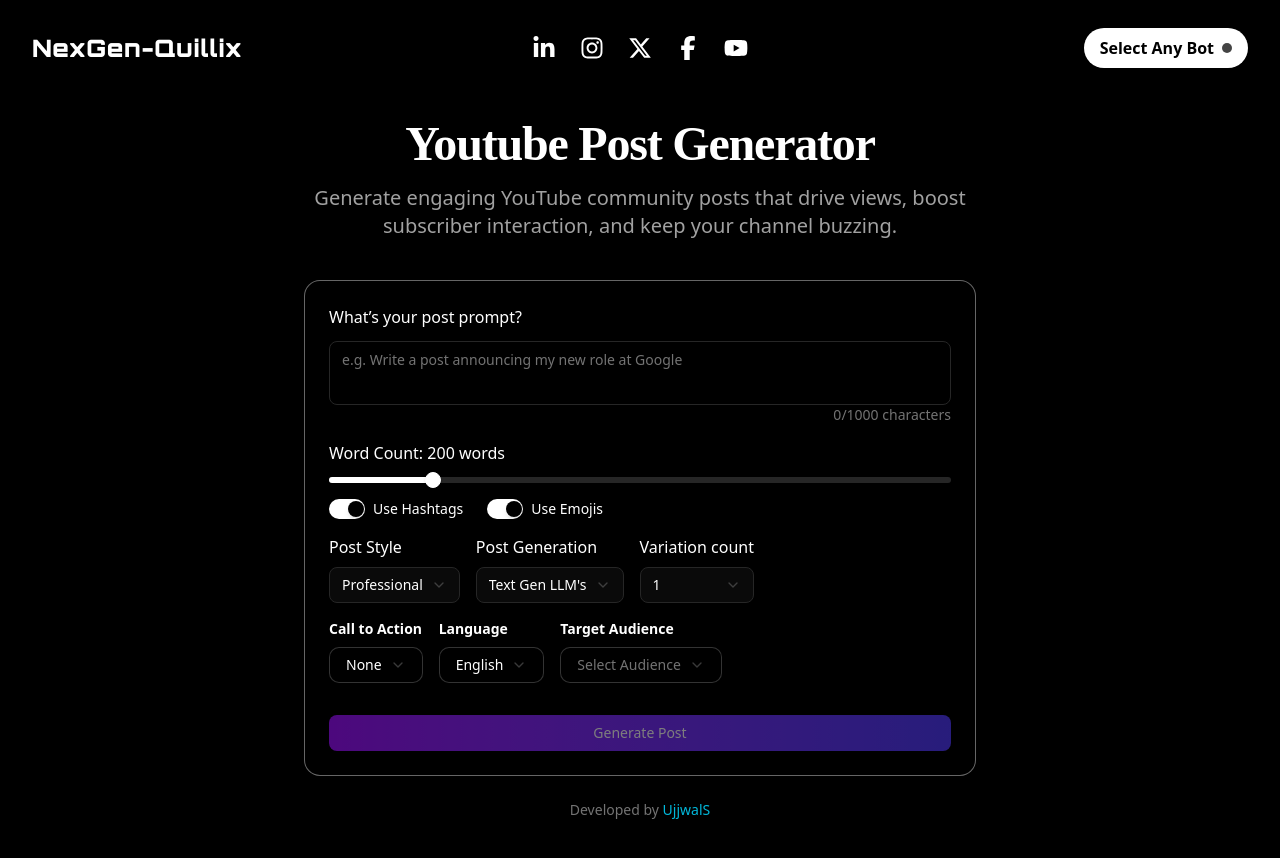
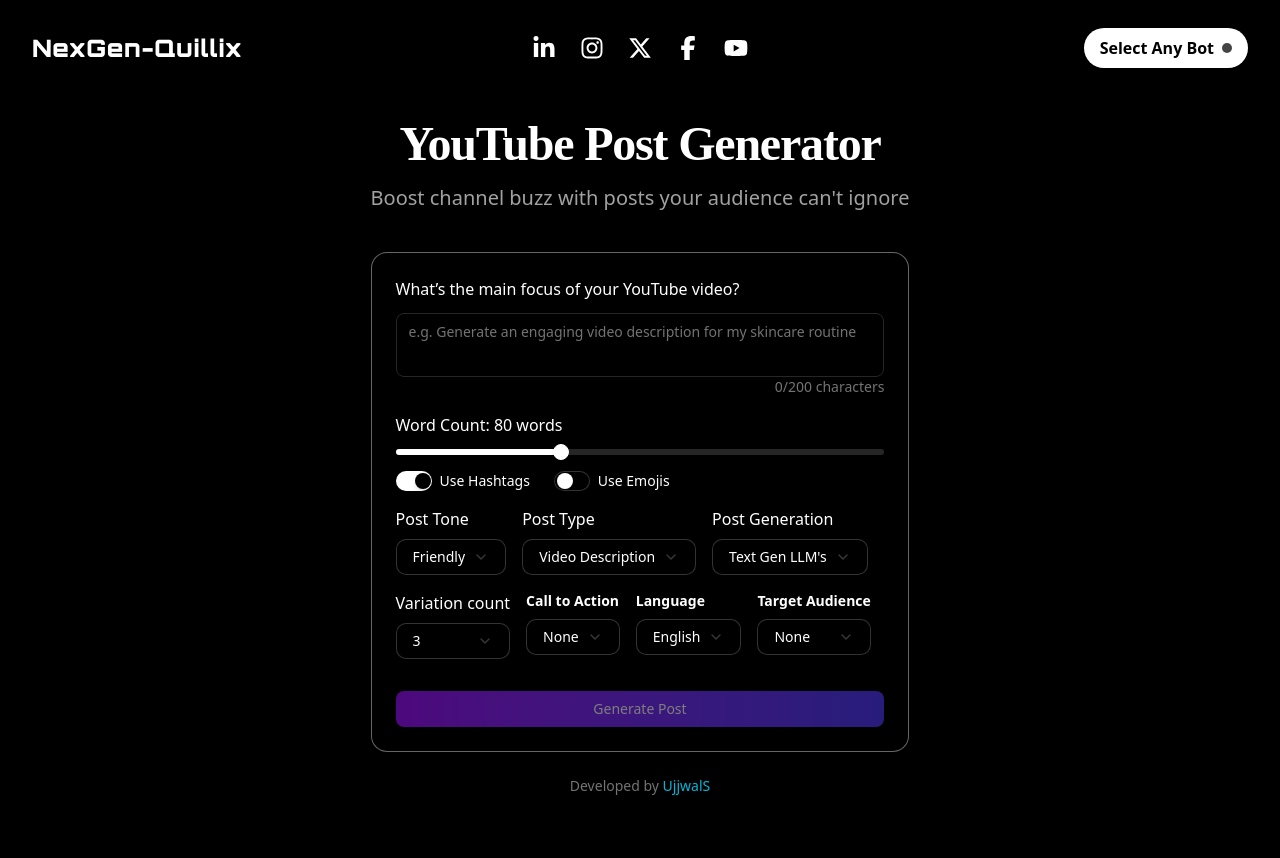
Before and after one commit to UjjwalSaini07/NexGen-Quillix, a Next.js app in the folder frontend/: page /youtube in a window 1280 px wide. Shown: the top 858 px of the page. Built offline with nearby package versions, Linux system fonts and the light colour scheme.

Commit message:
Enhance YouTube post generator options and UI
Expanded post style, type, CTA, language, and audience options for more flexibility. Improved UI labels, default values, and select dropdowns for better user experience. Added post type to result card and refactored state management for consistency.

```diff
--- a/frontend/src/components/youtube/youtubePost.jsx
+++ b/frontend/src/components/youtube/youtubePost.jsx
@@ -1,55 +1,38 @@
 "use client";
 
 import { useState, useEffect } from "react";
-import { generatePost } from "../../utils/youtubegeneratePost";
-import { Loader2, Copy, Save, RefreshCw, FileText, Type, MessageSquareText } from "lucide-react";
 import { toast } from "react-toastify";
-import {
-  Card,
-  CardHeader,
-  CardContent,
-  CardTitle,
-} from "../ui/card";
 import { Textarea } from "../ui/textarea";
 import { Button } from "../ui/button";
 import { Label } from "../ui/label";
 import { Slider } from "../ui/slider";
 import { Switch } from "../ui/switch";
-import {
-  Select,
-  SelectTrigger,
-  SelectContent,
-  SelectItem,
-  SelectValue,
-} from "../ui/select";
+import { Card, CardHeader, CardContent, CardTitle, } from "../ui/card";
+import { Select, SelectTrigger, SelectContent, SelectItem, SelectValue, } from "../ui/select";
+import { Loader2, Copy, Save, RefreshCw, FileText, Type, MessageSquareText } from "lucide-react";
+import { generatePost } from "../../utils/youtubegeneratePost";
 import "react-toastify/dist/ReactToastify.css";
 
-const postStyles = [
-  "Professional",
-  "Casual",
-  "Informative",
-  "Motivational",
-  "Witty",
-  "Inspirational",
-  "Direct",
-  "Narrative",
-  "Concise",
-  "Technical",
-];
+const postStyles = [ "Professional", "Friendly", "Sarcastic", "Bold", "Funny", "Relatable", "Inspiring", "Thought-Provoking", "Controversial", "Motivational" ];
+const postTypeOptions = [ "Community Text Post", "Video Title", "Video Description", "Video Caption", "Poll", "Shorts Caption", "Question Post", "Image Post Caption", "Behind-the-Scenes Post", "Announcement" ];
 const postGenerationOptions = ["Text Gen LLM's", "Images Gen LLM's", "Video Gen LLM's", "Audio Gen LLM's"];
-const variationOptions = ["1", "2", "3", "4", "5", "6"];
+const variationOptions = ["1", "2", "3", "4", "5", "6", "7", "8", "9", "10"];
+const ctaOptions = [ "None", "Watch Now", "Like & Subscribe", "Comment Below", "Share This Video", "Turn On Notifications", "Watch Next Video", "Join Channel Membership", "Check Description", "Support the Channel"];
+const languages = [ { label: "English", value: "en" }, { label: "Hindi", value: "hi" }, { label: "Spanish", value: "es" }, { label: "French", value: "fr" }, { label: "German", value: "de" }, { label: "Chinese", value: "zh" }, { label: "Japanese", value: "ja" }, { label: "Arabic", value: "ar" }, { label: "Portuguese", value: "pt" }, { label: "Russian", value: "ru" },];
+const audienceOptions = [ "None", "General Viewers", "Kids", "Gamers", "Vlog Fans", "Tech Review Watchers", "DIY & How-To Seekers", "Education & Study Community", "Fitness & Wellness Enthusiasts", "Music & Entertainment Fans", "Aspiring YouTubers & Creators" ];
 
 const ResultCard = ({ result, index, onCopy, onSave, onRegenerate }) => {
-  const savedCta = localStorage.getItem("cta") || "Basic";
-  const savedAudience = localStorage.getItem("audience") || "General";
+  const savedcta = localStorage.getItem("cta") || "Watch Now";
+  const savedAudience = localStorage.getItem("audience") || "General Viewers";
   const savedLanguage = localStorage.getItem("language") || "en";
+  const savedPostType = localStorage.getItem("postType") || "Video Description";
 
   return (
     <Card className="backdrop-blur-xl bg-white/5 border border-white/10 text-white rounded-2xl shadow-2xl hover:shadow-[0_0_40px_#ffffff22] transition-shadow duration-300 group overflow-hidden">
       <CardHeader className="flex justify-between items-start px-6 pt-6 pb-4">
         <div>
           <CardTitle className="text-xl font-semibold tracking-tight">
-            ✨ Variation {index + 1}
+            ✨ Variation Post {index + 1}
           </CardTitle>
         </div>
         <div className="flex gap-2">
@@ -94,13 +77,16 @@
               Category: {result.category || "General"}
             </span>
             <span className="bg-white/10 text-white/80 px-2 py-1 rounded-full">
-              CTA: {savedCta}
+              Call to Action: {savedcta}
             </span>
             <span className="bg-white/10 text-white/80 px-2 py-1 rounded-full">
               Target Audience: {savedAudience}
             </span>
             <span className="bg-white/10 text-white/80 px-2 py-1 rounded-full">
               Language: {savedLanguage.toUpperCase()}
+            </span>
+            <span className="bg-white/10 text-white/80 px-2 py-1 rounded-full">
+              Post Type: {savedPostType.toUpperCase()}
             </span>
           </div>
         </div>
@@ -111,17 +97,19 @@
 
 export default function YoutubePost() {
   const [prompt, setPrompt] = useState("");
-  const [wordCount, setWordCount] = useState(200);
+  const [wordCount, setWordCount] = useState(80);
   const [useHashtags, setUseHashtags] = useState(true);
-  const [useEmojis, setUseEmojis] = useState(true);
-  const [postStyle, setPostStyle] = useState("Professional");
+  const [useEmojis, setUseEmojis] = useState(false);
+  const [postStyle, setPostStyle] = useState("Friendly");
+  const [postType, setPostType] = useState("Video Description");
   const [postGenerations, setPostGenerations] = useState("Text Gen LLM's");
-  const [variations, setVariations] = useState("1");
+  const [variations, setVariations] = useState("3");
+  const [cta, setCta] = useState("None");
+  const [language, setLanguage] = useState("en");
+  const [audience, setAudience] = useState("None");
   const [loading, setLoading] = useState(false);
   const [results, setResults] = useState([]);
-  const [cta, setCta] = useState("none");
-  const [audience, setAudience] = useState("");
-  const [language, setLanguage] = useState("en");
+
   useEffect(() => {
     localStorage.setItem("cta", cta);
   }, [cta]);
@@ -133,6 +121,10 @@
   useEffect(() => {
     localStorage.setItem("language", language);
   }, [language]);
+
+  useEffect(() => {
+    localStorage.setItem("postType", postType);
+  }, [postType]);
 
   const handleGenerate = async () => {
     if (!prompt.trim()) {
@@ -147,11 +139,12 @@
       prompt,
       words: wordCount,
       tone: postStyle.toLowerCase(),
-      template: "informative",
       add_hashtags: useHashtags,
       add_emojis: useEmojis,
+      postTypeOptions: postType,
       variations: parseInt(variations),
       call_to_action: cta === "none" ? null : cta,
+      language: language,
       audience: audience === "none" ? null : audience,
     };
 
@@ -181,47 +174,56 @@
     }
   };
 
+  const regeneratePost = async (text) => {
+    try {
+      await handleGenerate();
+      toast.success("✨ Posts regenerated successfully!");
+    } catch {
+      toast.error("Failed to regenerate posts!");
+    }
+  };
+
   return (
     <main className="min-h-screen text-white px-4 py-12">
       <div className="max-w-4xl mx-auto space-y-10">
         <div className="text-center">
           <h1 style={{ fontFamily: "'Times New Roman', Times, serif" }} className="text-3xl sm:text-4xl lg:text-5xl font-extrabold mb-4 tracking-tight text-white">
-            Youtube Post Generator
+            YouTube Post Generator
           </h1>
           <p className="text-base sm:text-lg lg:text-xl text-neutral-400 max-w-2xl mx-auto">
-             Generate engaging YouTube community posts that drive views, boost subscriber interaction, and keep your channel buzzing.
+             Boost channel buzz with posts your audience can't ignore
           </p>
         </div>
 
         <Card className="bg-black/10 backdrop-blur-md border border-white/40 text-white p-6 rounded-2xl shadow-lg ">
           <div className="space-y-4">
             <div>
-              <Label className="text-white text-md mb-3">What’s your post prompt?</Label>
+              <Label className="text-white text-md mb-3">What’s the main focus of your YouTube video?</Label>
               <Textarea
                 rows={4}
                 className="bg-neutral-960 border border-neutral-800 text-white placeholder:text-neutral-500 resize-none"
-                placeholder="e.g. Write a post announcing my new role at Google"
+                placeholder="e.g. Generate an engaging video description for my skincare routine"
                 value={prompt}
-                maxLength={1000}
+                maxLength={200}
                 onChange={(e) => setPrompt(e.target.value)}
               />
               <div className="text-right text-sm text-neutral-500">
-                {prompt.length}/1000 characters
+                {prompt.length}/200 characters
               </div>
             </div>
 
             <div>
               <Label className="text-white text-md mb-3">Word Count: {wordCount} words</Label>
               <Slider
-                min={50}
-                max={1000}
+                min={20}
+                max={200}
                 step={1}
                 defaultValue={[wordCount]}
                 onValueChange={(val) => setWordCount(val[0])}
               />
             </div>
 
-            <div className="flex items-center gap-6">
+            <div className="grid grid-cols-2 gap-3 sm:flex sm:flex-row items-center sm:gap-6">
               <label className="flex items-center gap-2">
                 <Switch checked={useHashtags} onCheckedChange={setUseHashtags} />
                 <span className="text-sm text-white">Use Hashtags</span>
@@ -234,12 +236,12 @@
 
             <div className="flex flex-col sm:flex-row items-center gap-4">
               <div className="w-full sm:w-auto">
-                <Label className="text-white text-md mb-2">Post Style</Label>
+                <Label className="text-white text-md mb-2">Post Tone</Label>
                 <Select value={postStyle} onValueChange={setPostStyle}>
-                  <SelectTrigger className="bg-neutral-950 border border-neutral-800 text-white w-full">
-                    <SelectValue placeholder="Choose style" />
+                  <SelectTrigger className="bg-black/40 backdrop-blur-md border border-white/20 text-white px-4 py-3 rounded-lg shadow-md focus:ring-2 focus:ring-cyan-600 transition w-full">
+                    <SelectValue placeholder="Choose tone" />
                   </SelectTrigger>
-                  <SelectContent className="bg-neutral-950 border border-neutral-800 text-white">
+                  <SelectContent className="bg-black/40 backdrop-blur-md border border-white/20 text-white rounded-lg shadow-xl">
                     {postStyles.map((style) => (
                       <SelectItem key={style} value={style}>
                         {style}
@@ -250,12 +252,28 @@
               </div>
 
               <div className="w-full sm:w-auto">
+                <Label className="text-white text-md mb-2">Post Type</Label>
+                <Select value={postType} onValueChange={setPostType}>
+                  <SelectTrigger className="bg-black/40 backdrop-blur-md border border-white/20 text-white px-4 py-3 rounded-lg shadow-md focus:ring-2 focus:ring-cyan-600 transition w-full">
+                    <SelectValue placeholder="Choose Type" />
+                  </SelectTrigger>
+                  <SelectContent className="bg-black/40 backdrop-blur-md border border-white/20 text-white rounded-lg shadow-xl">
+                    {postTypeOptions.map((postType) => (
+                      <SelectItem key={postType} value={postType}>
+                        {postType}
+                      </SelectItem>
+                    ))}
+                  </SelectContent>
+                </Select>
+              </div>
+
+              <div className="w-full sm:w-auto">
                 <Label className="text-white text-md mb-2">Post Generation</Label>
                 <Select value={postGenerations} onValueChange={setPostGenerations}>
-                  <SelectTrigger className="bg-neutral-950 border border-neutral-800 text-white w-full">
-                    <SelectValue placeholder="Choose number" />
+                  <SelectTrigger className="bg-black/40 backdrop-blur-md border border-white/20 text-white px-4 py-3 rounded-lg shadow-md focus:ring-2 focus:ring-cyan-600 transition w-full">
+                    <SelectValue placeholder="Choose Post Generation" />
                   </SelectTrigger>
-                  <SelectContent className="bg-neutral-950 border border-neutral-800 text-white">
+                  <SelectContent className="bg-black/40 backdrop-blur-md border border-white/20 text-white rounded-lg shadow-xl">
                     {postGenerationOptions.map((postGeneration) => (
                       <SelectItem key={postGeneration} value={postGeneration}>
                         {postGeneration}
@@ -264,14 +282,16 @@
                   </SelectContent>
                 </Select>
               </div>
+            </div>
 
+            <div className="flex flex-col sm:flex-row gap-4 w-full">
               <div className="w-full sm:w-auto">
                 <Label className="text-white text-md mb-2">Variation count</Label>
                 <Select value={variations} onValueChange={setVariations}>
-                  <SelectTrigger className="bg-neutral-950 border border-neutral-800 text-white w-full">
-                    <SelectValue placeholder="Choose number" />
+                  <SelectTrigger className="bg-black/40 backdrop-blur-md border border-white/20 text-white px-4 py-3 rounded-lg shadow-md focus:ring-2 focus:ring-cyan-600 transition w-full">
+                    <SelectValue placeholder="Choose variations" />
                   </SelectTrigger>
-                  <SelectContent className="bg-neutral-950 border border-neutral-800 text-white">
+                  <SelectContent className="bg-black/40 backdrop-blur-md border border-white/20 text-white rounded-lg shadow-xl">
                     {variationOptions.map((variation) => (
                       <SelectItem key={variation} value={variation}>
                         {variation}
@@ -280,26 +300,19 @@
                   </SelectContent>
                 </Select>
               </div>
-            </div>
-            <div className="flex flex-col sm:flex-row gap-4 w-full">
+
               <div className="w-full sm:w-auto">
-                <label className="block text-sm font-semibold text-white mb-2">
-                  Call to Action
-                </label>
+                <label className="block text-sm font-semibold text-white mb-2">Call to Action</label>
                 <Select value={cta} onValueChange={setCta}>
-                  <SelectTrigger className="bg-black/40 backdrop-blur-md border border-white/20 text-white px-4 py-3 rounded-lg shadow-md focus:ring-2 focus:ring-cyan-500 transition w-full">
+                  <SelectTrigger className="bg-black/40 backdrop-blur-md border border-white/20 text-white px-4 py-3 rounded-lg shadow-md focus:ring-2 focus:ring-cyan-600 transition w-full">
                     <SelectValue placeholder="Select CTA" />
                   </SelectTrigger>
                   <SelectContent className="bg-black/40 backdrop-blur-md border border-white/20 text-white rounded-lg shadow-xl">
-                    <SelectItem value="none">None</SelectItem>
-                    <SelectItem value="Let's connect!">Let's connect!</SelectItem>
-                    <SelectItem value="Share your thoughts below.">Share your thoughts below.</SelectItem>
-                    <SelectItem value="Visit my website.">Visit my website.</SelectItem>
-                    <SelectItem value="Contact me to collaborate.">Contact me to collaborate.</SelectItem>
-                    <SelectItem value="DM me to collaborate!">DM me to collaborate!</SelectItem>
-                    <SelectItem value="Check out the link in my bio.">Check out the link in my bio.</SelectItem>
-                    <SelectItem value="Stay tuned for updates.">Stay tuned for updates.</SelectItem>
-                    <SelectItem value="Tag someone who should see this.">Tag someone who should see this.</SelectItem>
+                      {ctaOptions.map((ctaOption) => (
+                        <SelectItem key={ctaOption} value={ctaOption}>
+                          {ctaOption}
+                        </SelectItem>
+                      ))}
                   </SelectContent>
                 </Select>
               </div>
@@ -309,20 +322,15 @@
                   Language
                 </label>
                 <Select value={language} onValueChange={setLanguage}>
-                  <SelectTrigger className="bg-black/40 backdrop-blur-md border border-white/20 text-white px-4 py-3 rounded-lg shadow-md focus:ring-2 focus:ring-cyan-500 transition w-full">
+                  <SelectTrigger className="bg-black/40 backdrop-blur-md border border-white/20 text-white px-4 py-3 rounded-lg shadow-md focus:ring-2 focus:ring-cyan-600 transition w-full">
                     <SelectValue placeholder="Select Language" />
                   </SelectTrigger>
                   <SelectContent className="bg-black/40 backdrop-blur-md border border-white/20 text-white rounded-lg shadow-xl">
-                    <SelectItem value="en">English</SelectItem>
-                    <SelectItem value="hi">Hindi</SelectItem>
-                    <SelectItem value="es">Spanish</SelectItem>
-                    <SelectItem value="fr">French</SelectItem>
-                    <SelectItem value="de">German</SelectItem>
-                    <SelectItem value="zh">Chinese</SelectItem>
-                    <SelectItem value="ja">Japanese</SelectItem>
-                    <SelectItem value="ar">Arabic</SelectItem>
-                    <SelectItem value="pt">Portuguese</SelectItem>
-                    <SelectItem value="ru">Russian</SelectItem>
+                    {languages.map((lang) => (
+                      <SelectItem key={lang.value} value={lang.value}>
+                        {lang.label}
+                      </SelectItem>
+                    ))}
                   </SelectContent>
                 </Select>
               </div>
@@ -332,19 +340,15 @@
                   Target Audience
                 </label>
                 <Select value={audience} onValueChange={setAudience}>
-                  <SelectTrigger className="bg-black/40 backdrop-blur-md border border-white/20 text-white px-4 py-3 rounded-lg shadow-md focus:ring-2 focus:ring-cyan-500 transition w-full">
+                  <SelectTrigger className="bg-black/40 backdrop-blur-md border border-white/20 text-white px-4 py-3 rounded-lg shadow-md focus:ring-2 focus:ring-cyan-600 transition w-full">
                     <SelectValue placeholder="Select Audience" />
                   </SelectTrigger>
                   <SelectContent className="bg-black/40 backdrop-blur-md border border-white/20 text-white rounded-lg shadow-xl">
-                    <SelectItem value="none">None</SelectItem>
-                    <SelectItem value="Developers">Developers</SelectItem>
-                    <SelectItem value="Designers">Designers</SelectItem>
-                    <SelectItem value="Marketers">Marketers</SelectItem>
-                    <SelectItem value="Tech Enthusiasts">Tech Enthusiasts</SelectItem>
-                    <SelectItem value="Product Managers">Product Managers</SelectItem>
-                    <SelectItem value="Entrepreneurs">Entrepreneurs</SelectItem>
-                    <SelectItem value="Students">Students</SelectItem>
-                    <SelectItem value="Hiring Managers">Hiring Managers</SelectItem>
+                      {audienceOptions.map((audienceOption) => (
+                        <SelectItem key={audienceOption} value={audienceOption}>
+                          {audienceOption}
+                        </SelectItem>
+                      ))}
                   </SelectContent>
                 </Select>
               </div>
@@ -382,6 +386,7 @@
                 result={result}
                 index={index}
                 onCopy={copyToClipboard}
+                onRegenerate={regeneratePost}
               />
             ))}
           </div>
```
